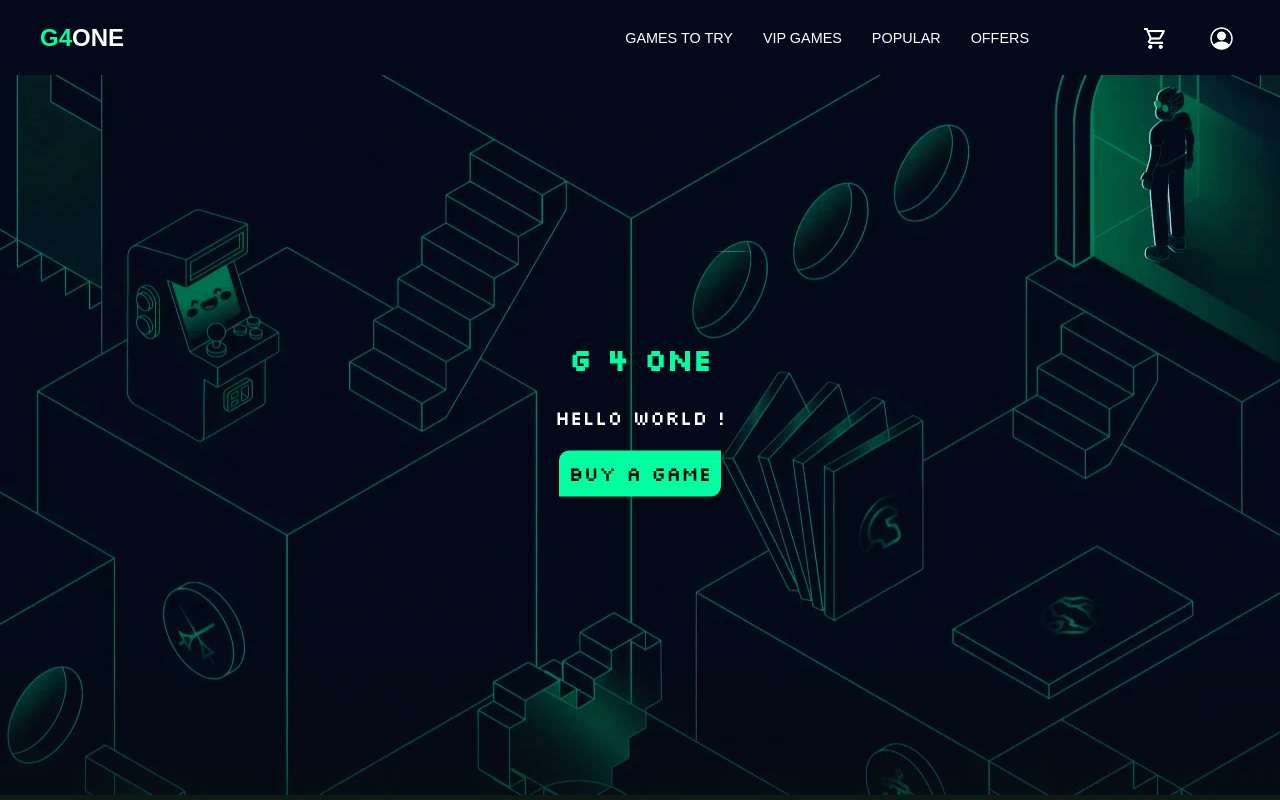
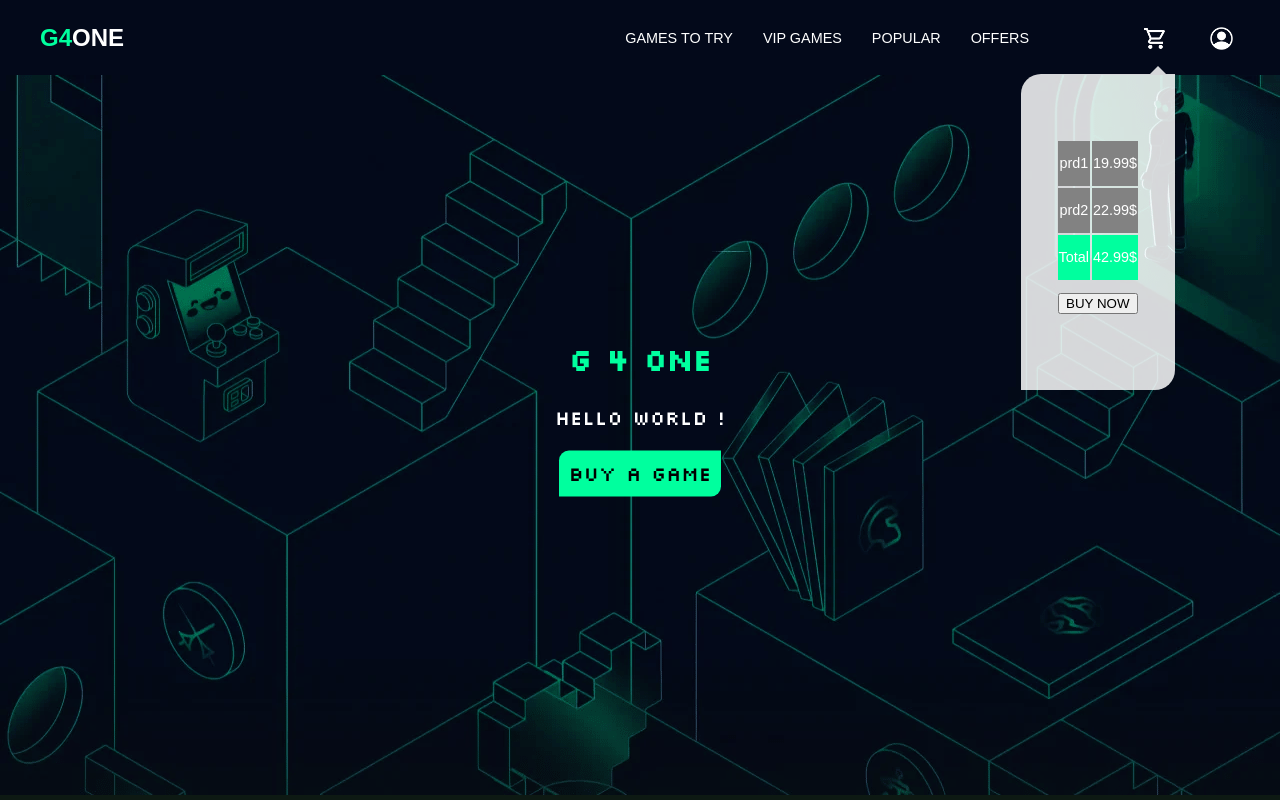
Before and after one commit to mounirelbakkali1/Briefs_S1, a plain HTML site: page Briefs/Brief2/index.html in a window 1280 px wide. Both pictures are taken after a click on the button 1163 px from the left and 40 px from the top of the page. Shown: the top 800 px of the page. Drawn offline with nearby package versions, Linux system fonts and the light colour scheme; a web font is replaced by a local one.

Commit message:
update css

```diff
--- a/Briefs/Brief2/style.css
+++ b/Briefs/Brief2/style.css
@@ -206,16 +206,54 @@ footer{
     border: none;
     transform: translate(10px, 70%);
 }
-div#suggestSignInSignUp {
-    background-color: #03091a;
+div#suggestSignInSignUp ,div#shoppingCart {
+    /*HERE*/
+    background-color: #ffffffd6;
     padding: 65px 35px;
     box-sizing: border-box;
     line-height: 43px;
     position: absolute;
+    border-radius: 20px 0 20px 0;
     z-index: 11111;
-    top: 55px;
+    top: 74px;
     display: none;
-    right: 0px;
+    right: 42px;
+}
+div#shoppingCart{
+    right: 105px !important;
+    text-align: center;
+
+}
+
+#shoppingCart p {
+    color: #fc6b55;
+    font-weight: bold;
+}
+div#shoppingCart::before{
+    right: 25px;
+}
+/*ADDDED THIS*/
+table {
+    font-family: Arial, Helvetica, sans-serif;
+    width: 100%;
+    border: none;
+  }
+
+  table td, table th {
+    padding: 1px;
+    border: none;
+  }
+  table tr {background-color: rgb(130, 130, 130);}
+
+div#suggestSignInSignUp::before,div#shoppingCart::before{
+    position: absolute;
+    display: inline-block;
+    content: "";
+    border: 8px solid transparent;
+    border-bottom-color: #ffffffd6;
+    top: -16px;
+    right: 9px;
+    left: auto;
 }
 div#suggestSignInSignUp a {
     background-color: var(--cta_color);
```
